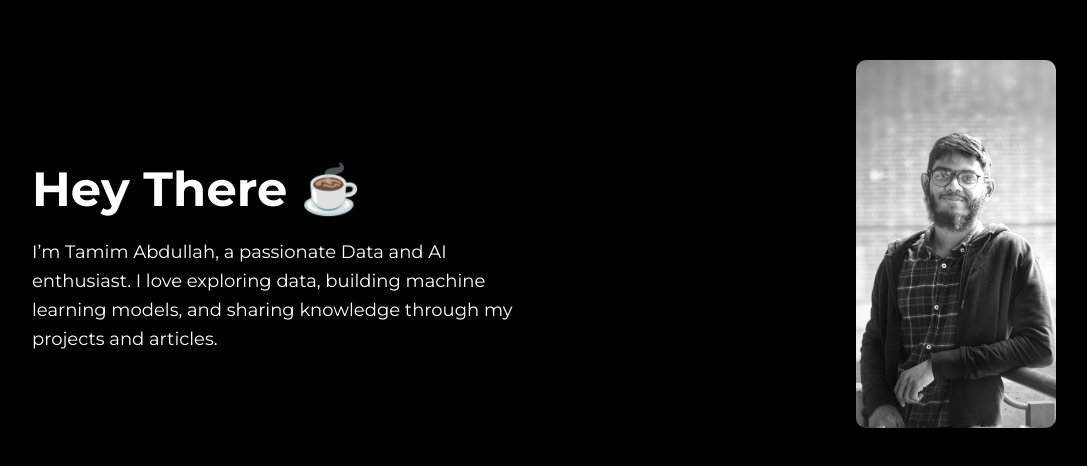
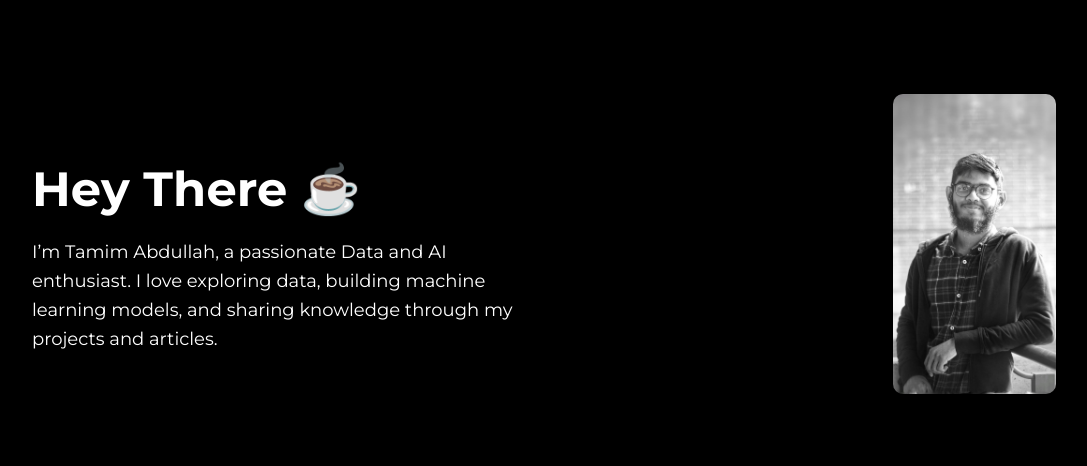
Before and after one commit to tamim-abdullah/tamim-abdullah.github.io, a plain HTML site: page index.html in a window 1280 px wide. Shown: the part 174-640 px from the top of the page, without its empty margins (116-1203 px from the left). Drawn offline with Linux system fonts and the light colour scheme.

Commit message:
Image Issues...

```diff
--- a/styles/main.css
+++ b/styles/main.css
@@ -53,10 +53,11 @@ section {
 }
 
 #home .image img {
-    max-width: 200px; /* Adjust the size of the image */
-    border-radius: 10px; /* Optional rounded corners */
+    /* max-width: 200px; Adjust the size of the image */
+    /* border-radius: 10px; Optional rounded corners */
+    max-height: 300px; /* Prevent it from being too tall */
+    border-radius: 10px; /* Optional */
 }
-
 /* Projects sections */
 
 #projects {
```
